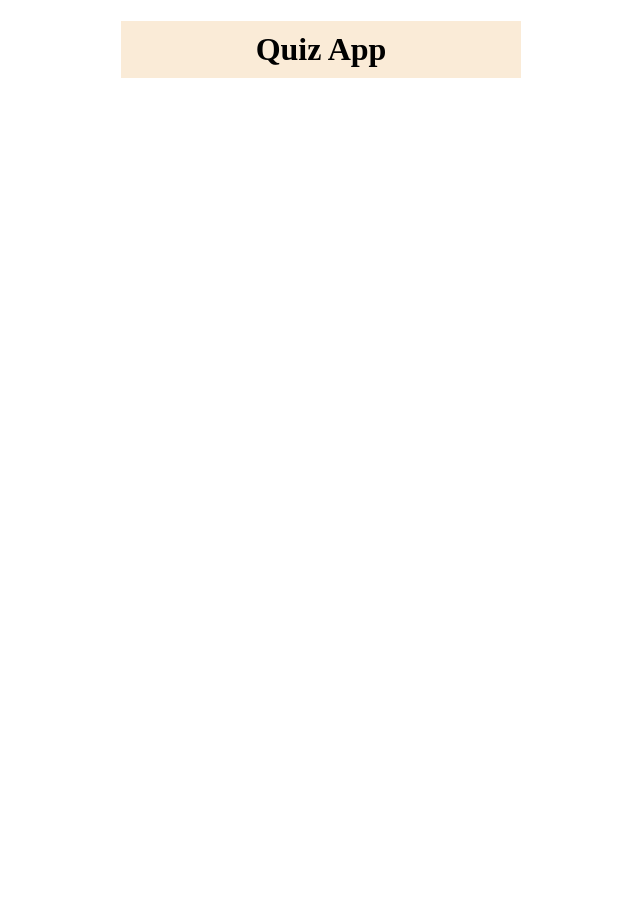
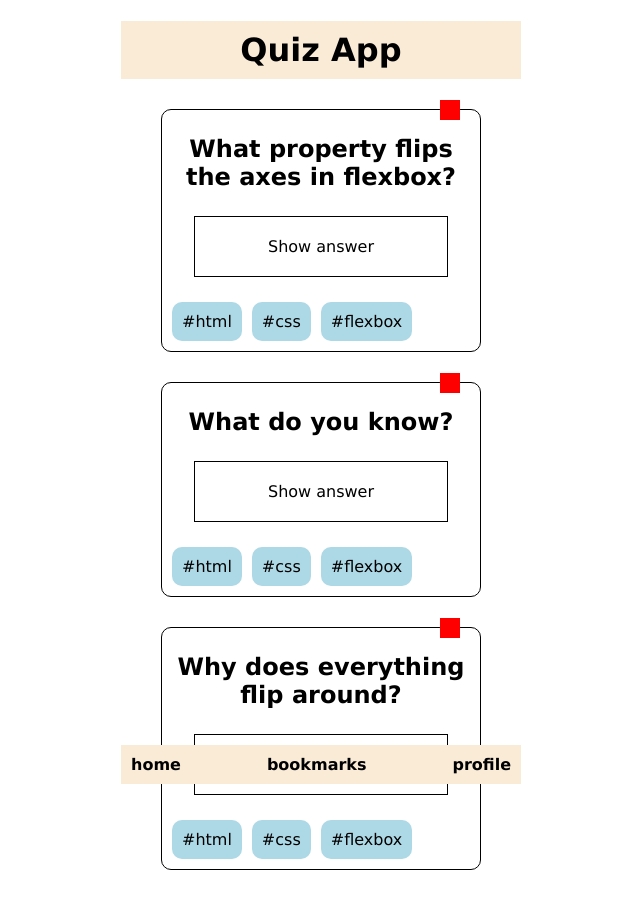
Before and after one commit to s-kond/quiz-app, a plain HTML site: page index.html in a window 1280 px wide. Shown: the whole page, without its empty margins (319-959 px from the left). Before the commit the page ends 800 px from the top, so only its background shows below. Drawn offline with Linux system fonts and the light colour scheme.

Commit message:
first version

```diff
--- a/css/style.css
+++ b/css/style.css
@@ -1,5 +1,10 @@
+* {
+    box-sizing: border-box;
+}
+
 body {
     margin: 0;
+    font-family: Verdana, Geneva, Tahoma, sans-serif;
 }
 
 .app-container {
@@ -9,9 +14,85 @@ body {
 
 header {
     background-color: antiquewhite;
+    position: sticky;
 }
 
 h1 {
     text-align: center;
     padding: 10px;
 }
+
+.question-card {
+    position: relative;
+    width: 80%;
+    margin: 30px auto;
+    border: 1px solid black;
+    border-radius: 10px;
+}
+
+.question-card:last-of-type {
+    margin-bottom: 80px;
+}
+
+.question {
+    text-align: center;
+    padding: 5px;
+}
+
+.answer {
+    text-align: center;
+    margin: auto;
+    width: 80%;
+    padding: 20px;
+    border: 1px solid black;
+}
+
+.hashtag-box-list {
+    list-style: none;
+    display: inline-flex;
+    margin: 25px 10px 10px 10px;
+    padding: 0;
+}
+
+.hashtag-box-list > li {
+    display: inline;
+    padding: 10px;
+    background-color: lightblue;
+    border-radius: 10px;
+    margin-right: 10px;
+}
+
+.bookmark {
+    position: absolute;
+    top: -10px;
+    right: 20px;
+    width: 20px;
+    height: 20px;
+    background-color: red;
+}
+
+.nav-list {
+    position: fixed;
+    bottom: 0;
+    width: 400px;
+    list-style: none;
+    display: flex;
+    justify-content: space-between;
+    background-color: antiquewhite;
+    padding: 0;
+}
+
+.nav-list > li {
+    padding: 10px;
+}
+
+.nav-list > li:hover {
+    background-clip: padding-box;
+    background-color: lightblue;
+}
+
+.nav-list a {
+    text-decoration: none;
+    font-weight: bold;
+    color: black;
+}
--- a/index.html
+++ b/index.html
@@ -12,6 +12,43 @@
     <header>
         <h1>Quiz App</h1>
     </header>
+    <div class="question-card">
+        <h2 class="question">What property flips the axes in flexbox?</h2>
+        <div class="answer">Show answer</div>
+        <ul class="hashtag-box-list">
+            <li>#html</li>
+            <li>#css</li>
+            <li>#flexbox</li>
+        </ul>
+        <div class="bookmark"></div>
+    </div>
+    <div class="question-card">
+        <h2 class="question">What do you know?</h2>
+        <div class="answer">Show answer</div>
+        <ul class="hashtag-box-list">
+            <li>#html</li>
+            <li>#css</li>
+            <li>#flexbox</li>
+        </ul>
+        <div class="bookmark"></div>
+    </div>
+    <div class="question-card">
+        <h2 class="question">Why does everything flip around?</h2>
+        <div class="answer">Show answer</div>
+        <ul class="hashtag-box-list">
+            <li>#html</li>
+            <li>#css</li>
+            <li>#flexbox</li>
+        </ul>
+        <div class="bookmark"></div>
+    </div>
+    <nav>
+        <ul class="nav-list">
+            <li><a href="./index.html">home</a></li>
+            <li><a href="./bookmarks.html">bookmarks</a></li>
+            <li><a href="./profile.html">profile</a></li>
+        </ul>
+    </nav>
 </div>
 </body>
 </html>
```
